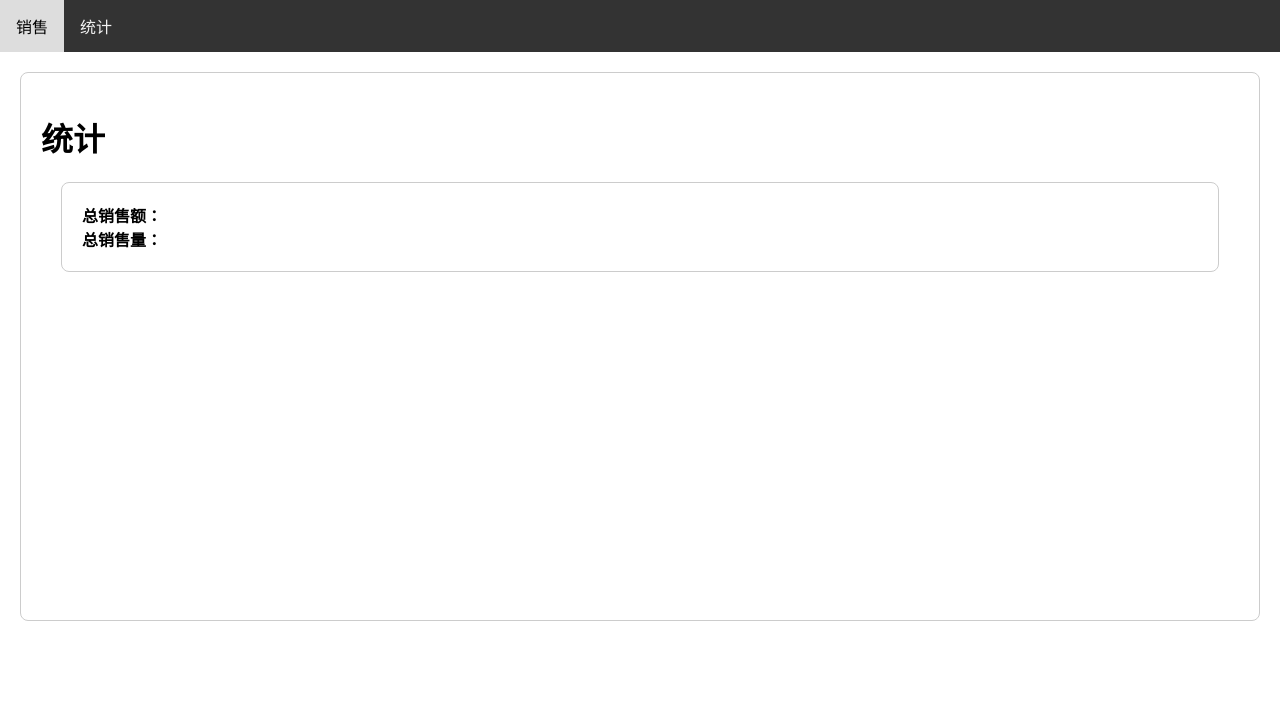
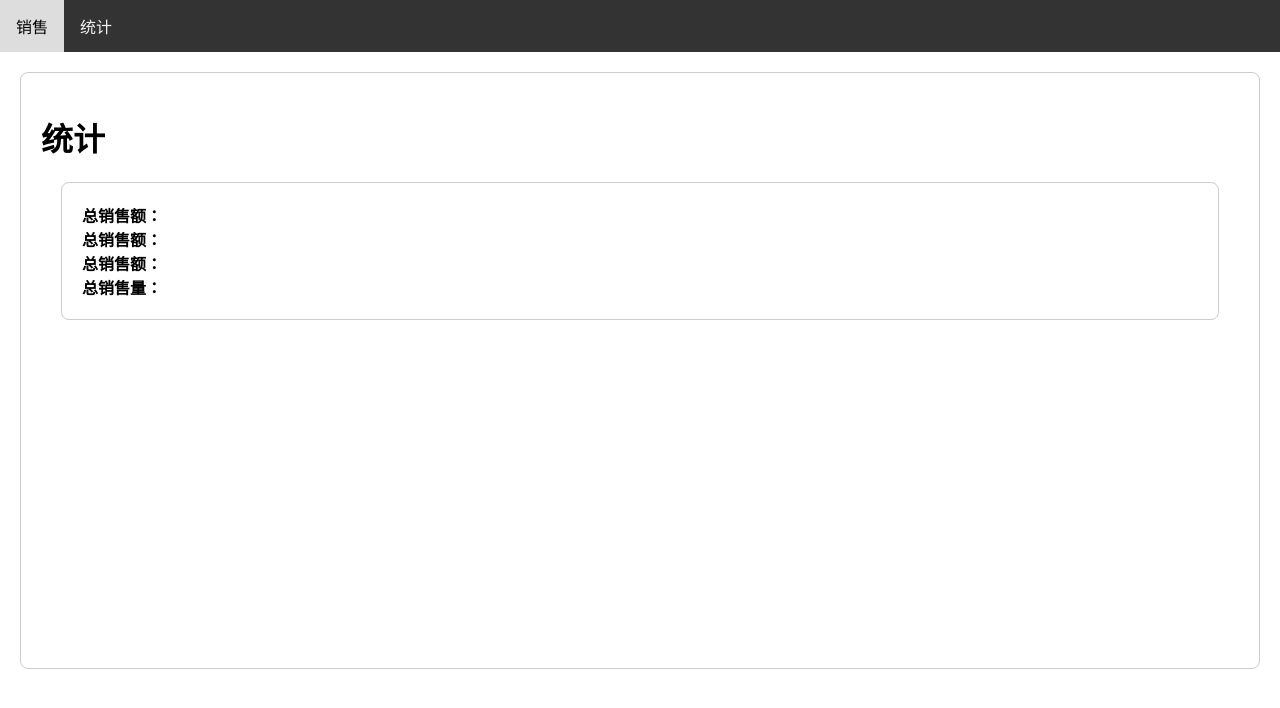
Before and after one commit to xtf0214/sell-grapes, a plain HTML site: page count.html in a window 1280 px wide. Drawn offline with Linux system fonts and the light colour scheme.

Commit message:
Update count.html

```diff
--- a/count.html
+++ b/count.html
@@ -35,6 +35,12 @@
 						<strong id='totalSales'>总销售额：</strong>
 					</div>
 					<div>
+						<strong id='totalWeChatSales'>总销售额：</strong>
+					</div>
+					<div>
+						<strong id='totalCashSales'>总销售额：</strong>
+					</div>
+					<div>
 						<strong id="totalQuantity">总销售量：</strong>
 					</div>
 				</div>
```
